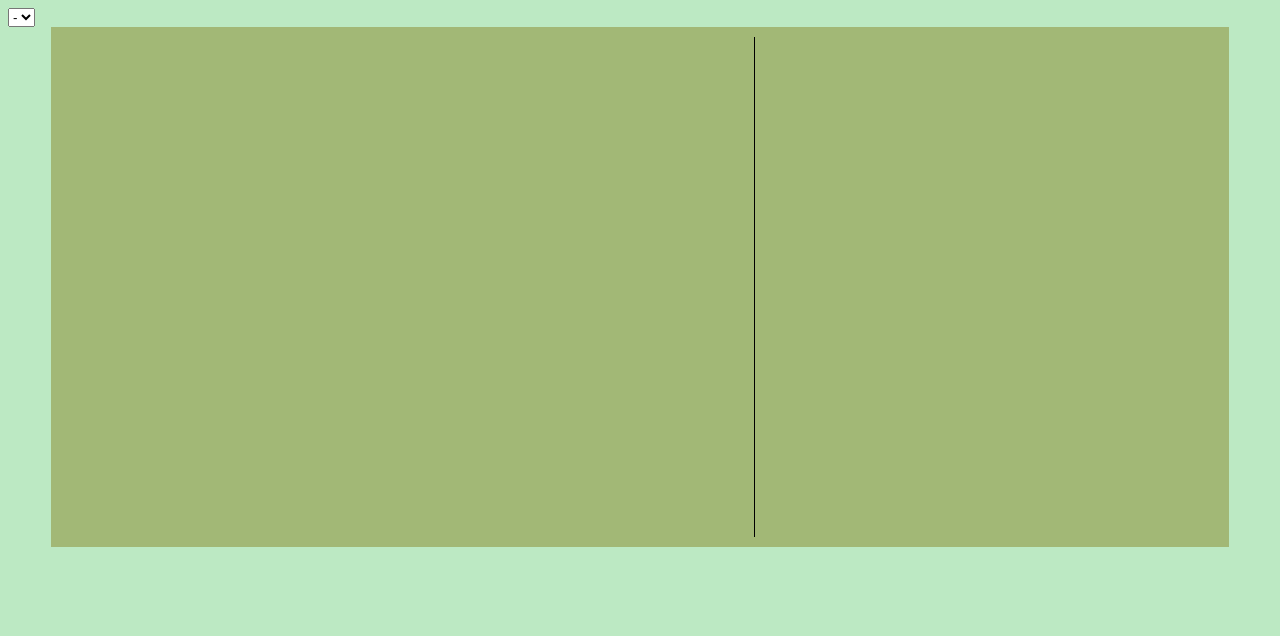
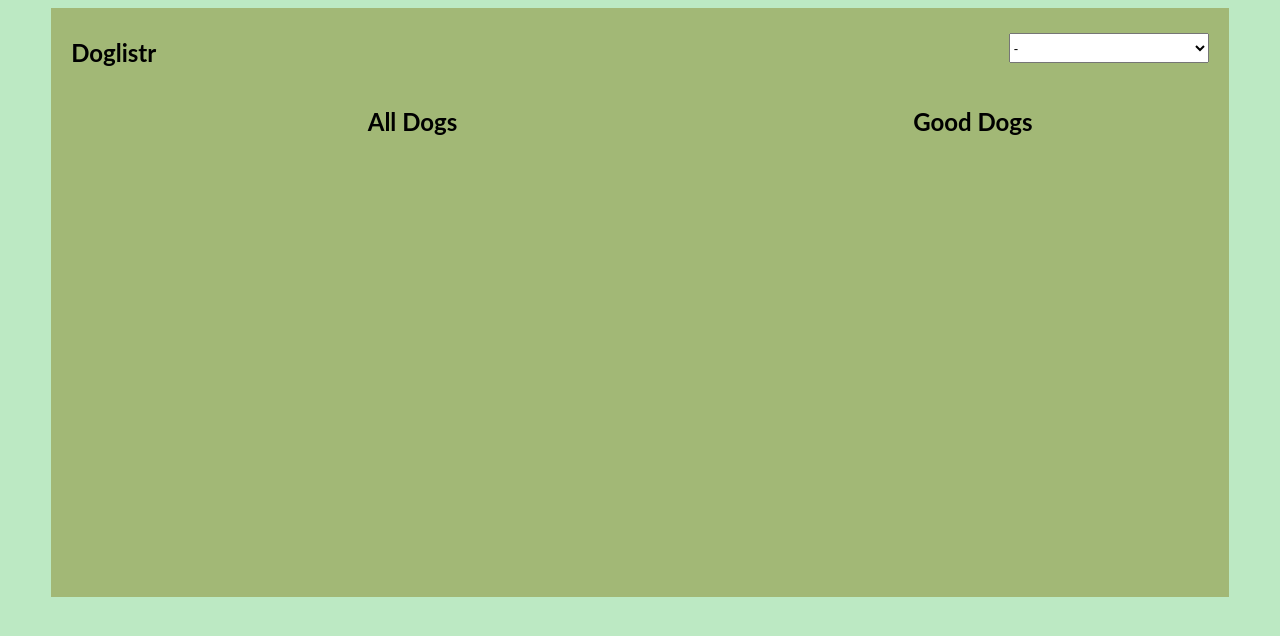
Before and after one commit to aaron-j-krause/doglistr, a React app: page public/index.html in a window 1280 px wide. Built offline with nearby package versions, Linux system fonts and the light colour scheme; no server answers.

Commit message:
update index file

```diff
--- a/public/index.html
+++ b/public/index.html
@@ -26,13 +26,22 @@
     <noscript>
       You need to enable JavaScript to run this app.
     </noscript>
-    <select id="breed-selector"><option> - </option></select>
+
 <main>
+
+  <nav>
+    <h1>Doglistr</h1>
+    <select id="breed-selector">
+      <option> - </option>
+    </select>
+  </nav>
   <div class="all-dogs">
-    <ul id="all-dogs-list"></ul>
+    <h2>All Dogs</h1>
+    <div id="all-dogs-list"></div>
   </div>
   <div class="your-dogs">
-    <ul id="your-dogs-list"></ul>
+    <h2>Good Dogs</h1>
+    <div id="your-dogs-list"></div>
   </div>
 </main>
 
```
